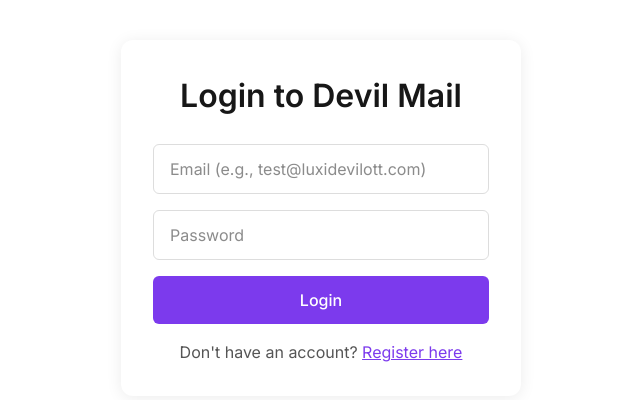
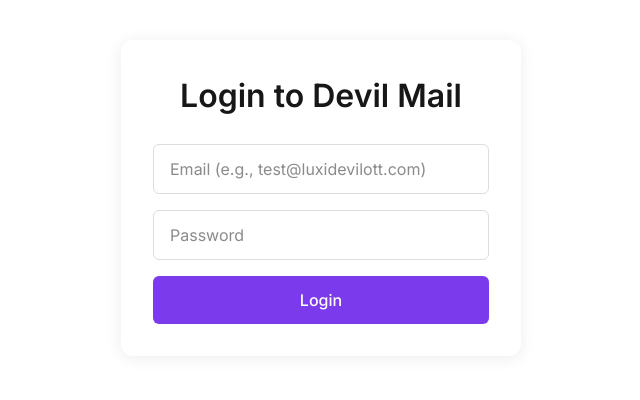
Before and after one commit to Pa04rth/Devil_Mail, a Next.js app in the folder client/: page /login in a window 1280 px wide. Shown: the top 400 px of the page, without its empty margins (319-959 px from the left). Built offline with nearby package versions, Linux system fonts and the light colour scheme; no server answers.

Commit message:
Removed register link

```diff
--- a/client/app/(auth)/login/page.tsx
+++ b/client/app/(auth)/login/page.tsx
@@ -39,9 +39,6 @@ export default function LoginPage() {
         />
         <button type="submit">Login</button>
       </form>
-      <p>
-        Don't have an account? <Link href="/register">Register here</Link>
-      </p>
     </div>
   );
 }
```
